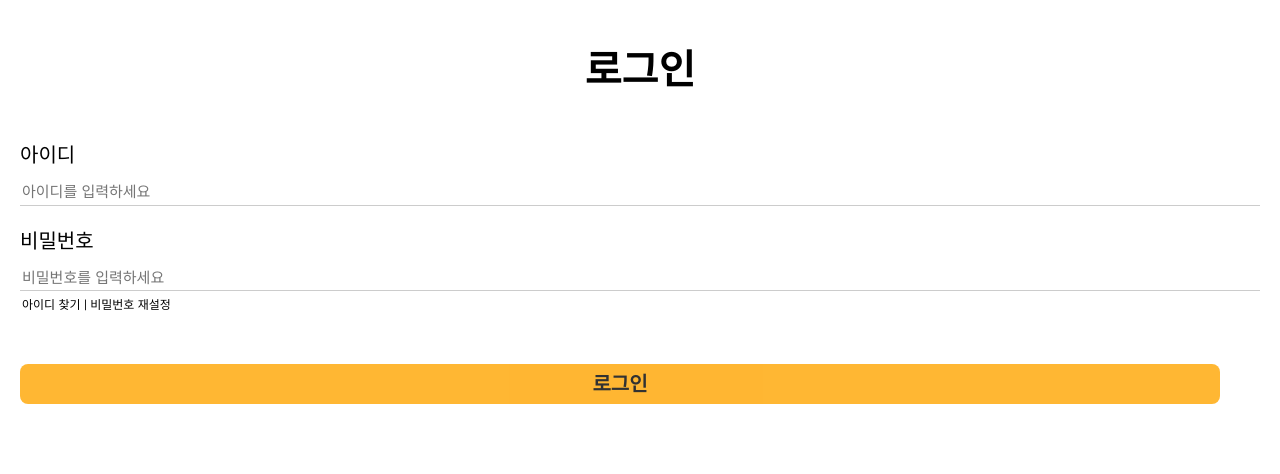
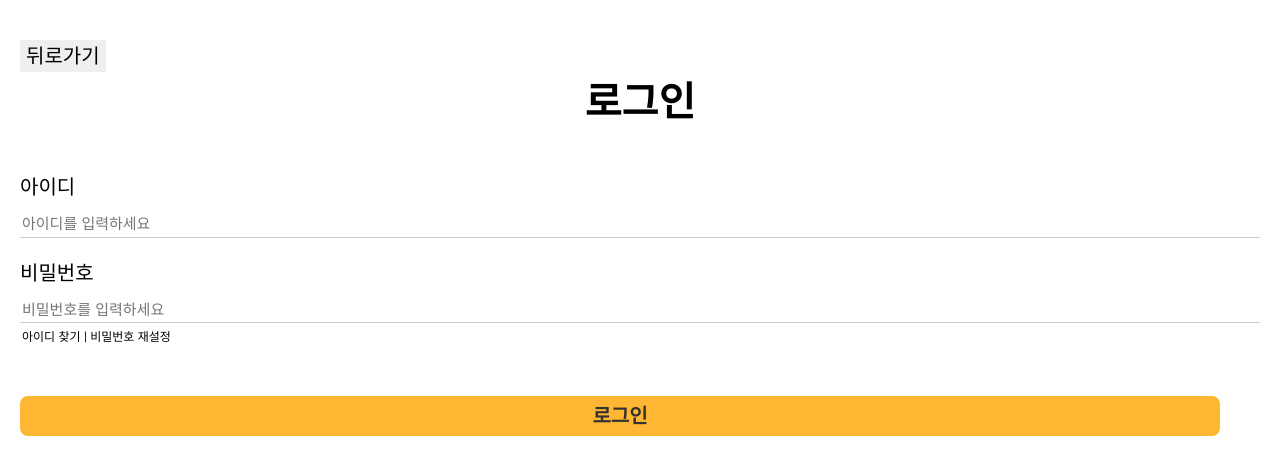
Before and after one commit to gyudong0909/snutt-dev, a React (Vite) app: page / in a window 1280 px wide. Both pictures are taken after a click on the button "로그인". Shown: the top 474 px of the page. Built offline with nearby package versions, Linux system fonts and the light colour scheme.

Commit message:
Localhost (#23)
로그인 창에서 뒤로가기 버튼 임시로 만들어놨고
/mypage 되어있는 곳 빼고는 새로고침시 유지 잘됨.

---------

Co-authored-by: 박규동 <parkgyudong@baggyudong-ui-MacBookPro.local>

```diff
--- a/src/App.tsx
+++ b/src/App.tsx
@@ -11,8 +11,15 @@ export const App = () => {
   const navigate = useNavigate();
   const [currentPage, setCurrentPage] = useState<
     'home' | 'login' | 'menu' | 'landing'
-  >('home');
+  >(() => {
+    const savedPage = localStorage.getItem('currentPage');
+    return savedPage != null
+      ? (savedPage as 'home' | 'login' | 'menu' | 'landing')
+      : 'home';
+  });
+
   const [token, setToken] = useState<string>();
+
   const handleLoginButton = () => {
     setCurrentPage('login');
   };
@@ -23,7 +30,12 @@ export const App = () => {
     setToken(undefined);
     localStorage.removeItem('token');
     setCurrentPage('login');
+    localStorage.removeItem('currentPage');
     navigate('/');
+  };
+
+  const handleBackToHome = () => {
+    setCurrentPage('home');
   };
 
   useEffect(() => {
@@ -40,11 +52,19 @@ export const App = () => {
     }
   }, [token]);
 
+  useEffect(() => {
+    localStorage.setItem('currentPage', currentPage);
+  }, [currentPage]);
+
   return (
     <>
       {currentPage === 'home' && <Home onLoginButton={handleLoginButton} />}
       {currentPage === 'login' && (
-        <Login setToken={setToken} onLoginSuccess={handleLoginSuccess} />
+        <Login
+          setToken={setToken}
+          onLoginSuccess={handleLoginSuccess}
+          onBackToHome={handleBackToHome}
+        />
       )}
       {currentPage === 'menu' && token !== undefined && (
         <Menu token={token} onLogout={handleLogout} />
--- a/src/Login.module.css
+++ b/src/Login.module.css
@@ -66,3 +66,8 @@
   background-color: #555;
   opacity: 0.5;
 }
+
+.backbutton {
+  cursor: pointer;
+  border: black;
+}
--- a/src/Login.tsx
+++ b/src/Login.tsx
@@ -18,11 +18,13 @@ type TokenResponse = {
 interface LoginProps {
   setToken: (token: string) => void;
   onLoginSuccess: () => void;
+  onBackToHome: () => void;
 }
 
-const Login = ({ setToken, onLoginSuccess }: LoginProps) => {
+const Login = ({ setToken, onLoginSuccess, onBackToHome }: LoginProps) => {
   const [idInput, setIdInput] = useState('');
   const [pwInput, setPwInput] = useState('');
+
   const onChangeId = (e: React.ChangeEvent<HTMLInputElement>) => {
     setIdInput(e.target.value);
   };
@@ -65,6 +67,9 @@ const Login = ({ setToken, onLoginSuccess }: LoginProps) => {
       <div className={styles.content}>
         {/* 로그인 페이지 */}
         <div>
+          <button onClick={onBackToHome} className={styles.backbutton}>
+            뒤로가기
+          </button>
           <label className={styles.title}>로그인</label>
           <div className={styles.input}>
             <label>아이디</label>
```
